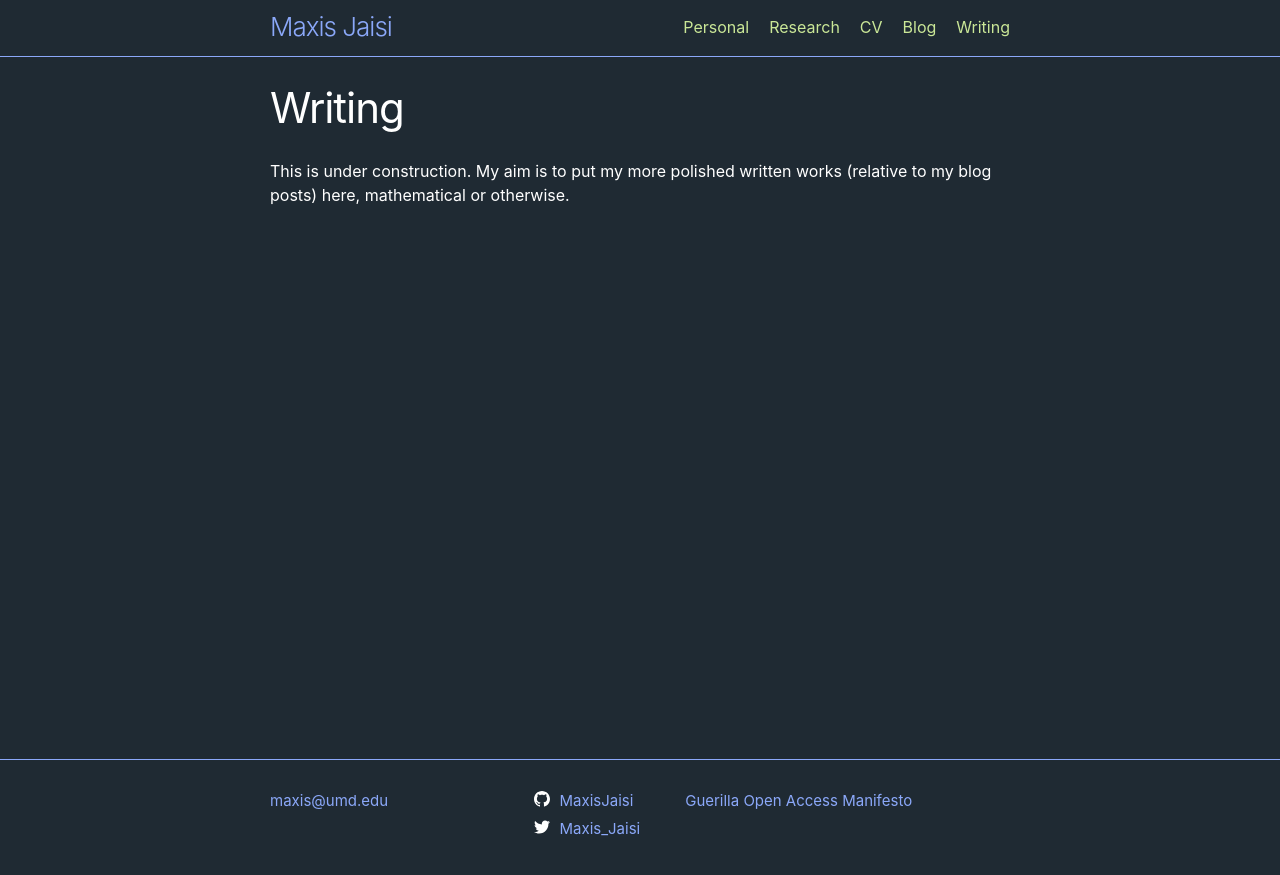
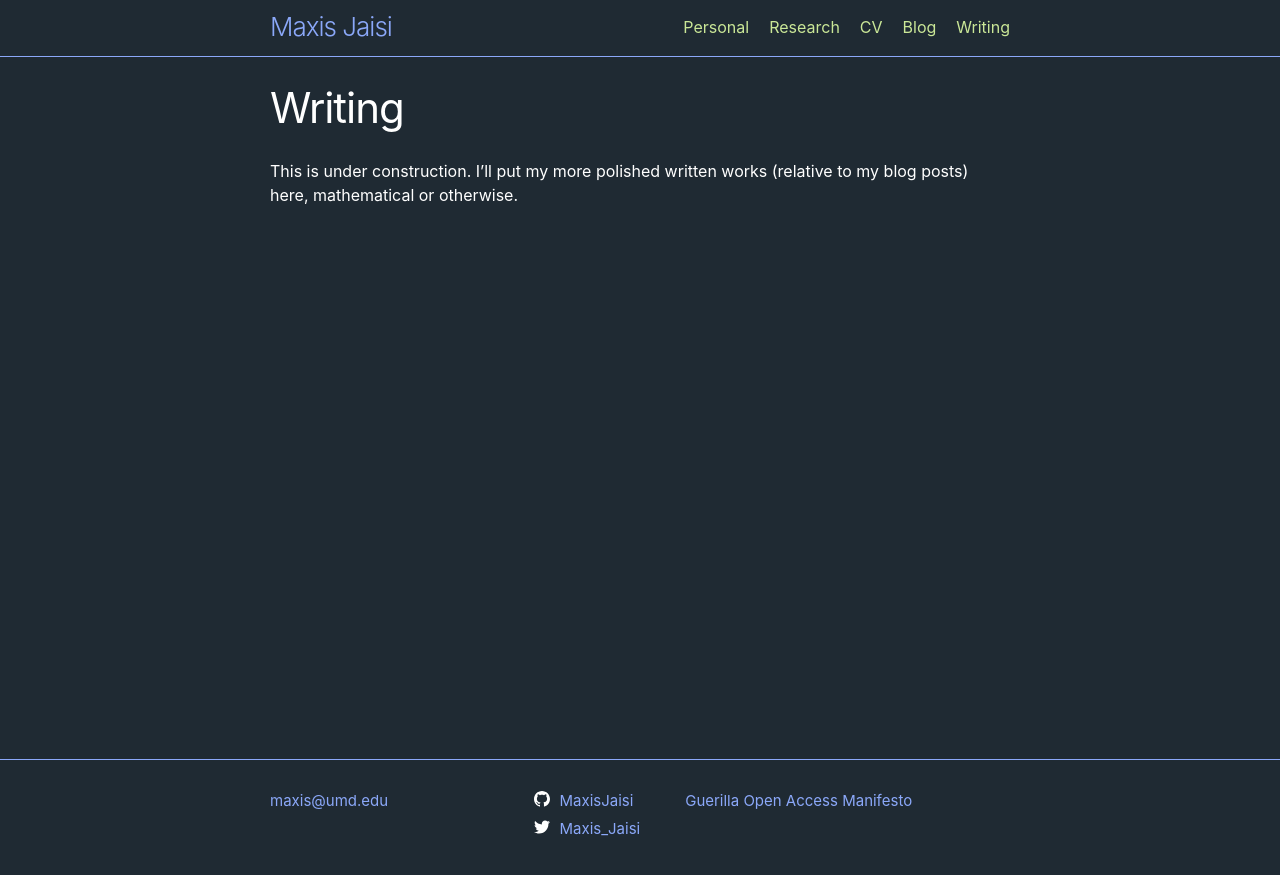
Before and after one commit to MaxisJaisi/maxisjaisi.github.io, a Jekyll site: the page built from writing.md, in a window 1280 px wide. Shown: the top 875 px of the page. Built offline with Jekyll 4.4.1, drawn with Linux system fonts in a browser that asks for light colours.

Commit message:
Major updates

```diff
--- a/writing.md
+++ b/writing.md
@@ -4,4 +4,4 @@ title: Writing
 permalink: /writing/
 ---
 
-This is under construction. My aim is to put my more polished written works (relative to my blog posts) here, mathematical or otherwise.
+This is under construction. I'll put my more polished written works (relative to my blog posts) here, mathematical or otherwise.
```
